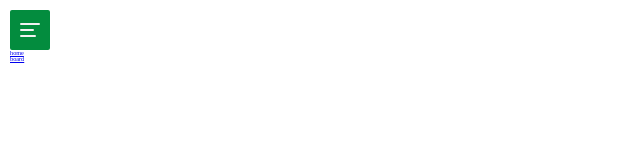
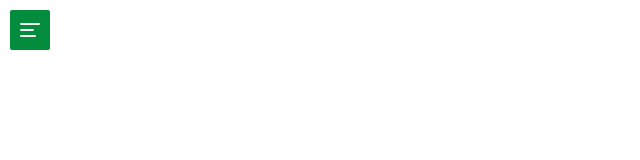
Before and after one commit to 33park/next-sample, a Next.js app in the folder next-basic/: page / in a window 1280 px wide. Shown: the top 160 px of the page, without its empty margins (0-640 px from the left). Built offline with nearby package versions, Linux system fonts and the light colour scheme.

Commit message:
메뉴바 클릭시 사이드바 노출

```diff
--- a/next-basic/src/app/component/GNB.tsx
+++ b/next-basic/src/app/component/GNB.tsx
@@ -1,6 +1,6 @@
 'use client'
 
-import React from 'react'
+import React,{useState} from 'react'
 import { styled } from 'styled-components'
 import Link from 'next/link'
 import { theme } from '../../style/styles/theme'
@@ -19,13 +19,22 @@ const navItems: NavItem[] = [
 ]
 
 
+
 export default function GNB() {
+    const [ menubar, setMenubar ] = useState(false);
+
+    const toggleMenu = () => {
+        setMenubar(menubar => !menubar);
+        console.log('test');
+
+    }
 
     return (
-        <GNBWrapper>
-            <MenuButton bgColor={theme.colors.primary}>
+        <>
+            <MenuButton onClick={()=>toggleMenu()}>
                 <AlignLeft style={{color:theme.colors.light}}/>
             </MenuButton>
+            <GnbList className={menubar ? 'open' : ''}>
                 {navItems.map((item, index) => (
                     <GnbItem key={index}>
                         <LinkItem href={item.link}>
@@ -33,21 +42,31 @@ export default function GNB() {
                         </LinkItem>
                     </GnbItem>
                 ))}
-        </GNBWrapper>
+            </GnbList>
+        </>
     )
 }
 
-const GNBWrapper = styled.ul`
+const MenuButton = styled(CustomButton)`
     position: fixed;
     top: 1rem;
     left: 1rem;
-`
-const MenuButton = styled(CustomButton)`
     ${flexBox({justify:'center'})}
     width: 4rem;
     height: 4rem;
+    background-color: ${theme.colors.primary};
     border-radius: 0.2rem;
     border:none;
+`
+const GnbList = styled.ul`
+    position: fixed;
+    top: 6rem;
+    left: -100%;
+    transition: left 0.3s ease-in-out;
+
+    &.open{
+        left: 1rem;
+    }
 `
 
 const GnbItem = styled.li`
--- a/next-basic/src/style/component/Button.tsx
+++ b/next-basic/src/style/component/Button.tsx
@@ -1,6 +1,6 @@
 import React from 'react';
 import { styled,css } from 'styled-components'
-import { ColorType } from '../styles/theme'
+import { ColorType, theme } from '../styles/theme'
 
 
 export interface ButtonProps {
@@ -52,12 +52,8 @@ const sizeStyles = css<SizeType>`
 
 const Wrapper = styled.div<StyleType>`
     color: ${({ theme, color }) => color || theme.colors.black};
-    background-color: ${({ bgColor }) => bgColor};
+    background-color: ${({ bgColor }) => bgColor || theme.colors.gray};
     ${sizeStyles};
     cursor: pointer;
     box-sizing: border-box;
-    &:hover {
-        background-color: ${({ theme }) => theme.colors.gray};
-        border: 1px solid ${({ theme }) => theme.colors.dark};
-    }
 `
```
Lines whose indentation alone changed are shown as unchanged.
